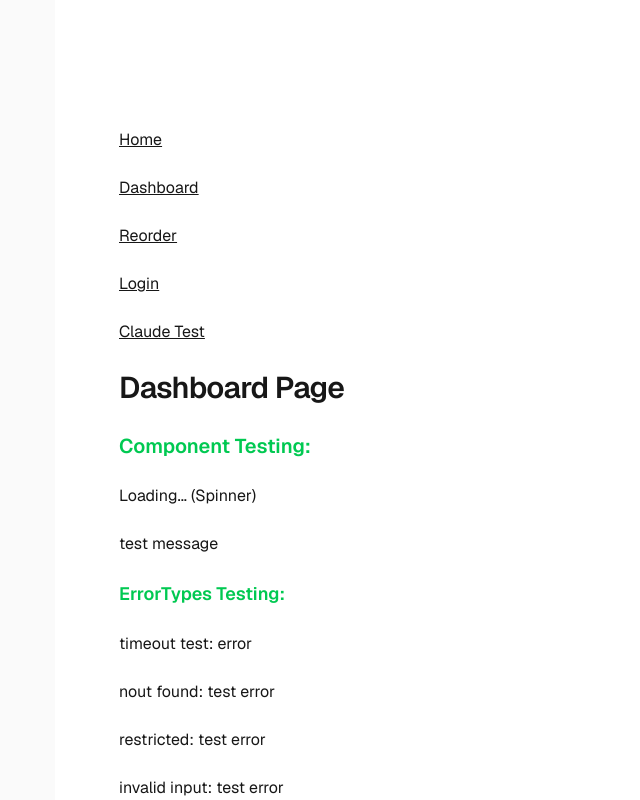
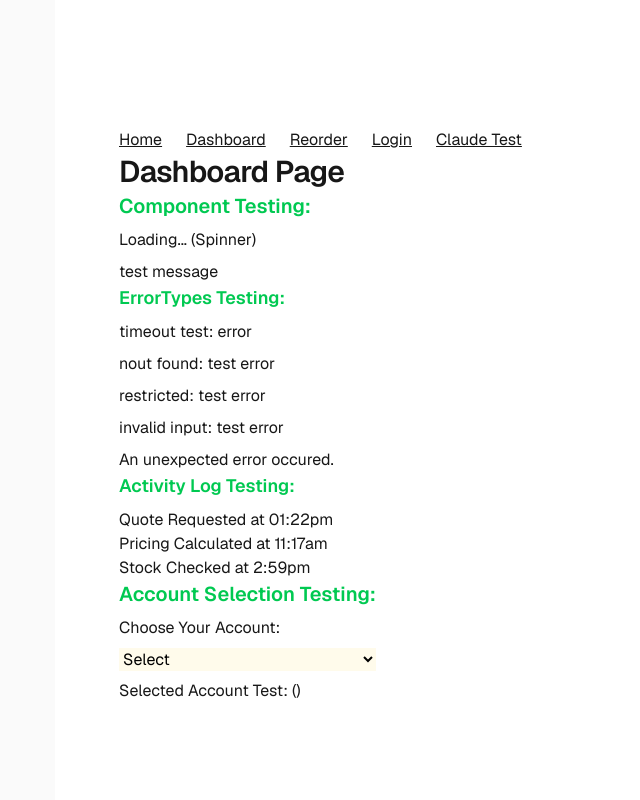
Before and after one commit to mtq01/apollo, a Next.js app: page /dashboard in a window 1280 px wide. Shown: the top 800 px of the page, without its empty margins (201-841 px from the left). Built offline with nearby package versions, Linux system fonts and the light colour scheme.

Commit message:
Day 5: Build The Account Selector

```diff
--- a/app/dashboard/page.tsx
+++ b/app/dashboard/page.tsx
@@ -7,12 +7,16 @@ import DisplayActivity from "@/components/activity-log/ActivityLog";
 
 // this is throwaway data, stored in its own file to keep it clean.
 import { logData } from "@/components/activity-log/testData";
+import SelectAccount from "@/components/account/AccountSelector";
+import { accountList } from "@/components/account/AccountSelector";
 
 export default function Home() {
   return (
     <div className="flex flex-col flex-1 items-center justify-center bg-zinc-50 font-sans dark:bg-black">
       <main className="flex flex-1 w-full max-w-3xl flex-col items-center justify-between py-32 px-16 bg-white dark:bg-black sm:items-start">
-        <div className="flex flex-col items-center gap-6 text-center sm:items-start sm:text-left">
+
+        {/* Nav Links Testing */}
+        <div className="flex flex-row items-center gap-6 text-center sm:items-start sm:text-left">
           <Link className="underline hover:no-underline" href="/">
             Home
           </Link>
@@ -30,37 +34,73 @@ export default function Home() {
           <Link className="underline hover:no-underline" href="/claudetest">
             Claude Test
           </Link>
+        </div>
 
-          <h1 className="max-w-xs text-3xl font-semibold leading-10 tracking-tight">
-            Dashboard Page
-          </h1>
+        <h1 className="max-w-xs text-3xl font-semibold leading-10 tracking-tight">
+          Dashboard Page
+        </h1>
 
-          <h2 className="text-xl font-semibold text-green-500">Component Testing: </h2>
+
+      {/* Component Testing */}
+        <div className="flex flex-col gap-2">
+          <h2 className="text-xl font-semibold text-green-500">
+            Component Testing:{" "}
+          </h2>
           <Spinner />
           <EmptyState message="test message" />
+        </div>
 
+
+        {/* ErrorTypes Testing */}
+        <div className="flex flex-col gap-2">
           {/* ErrorMessage expect the full ErrorType object, not just text, so it looks like this: */}
-
-          <h2 className="text-lg font-semibold text-green-500">ErrorTypes Testing:</h2>
-          <ErrorMessage error={{ type: "timeout", message: "timeout test: error"}} />
-          <ErrorMessage error={{ type: "not found", message: "nout found: test error"}} />
-          <ErrorMessage error={{ type: "restricted", message: "restricted: test error"}} />
-          <ErrorMessage error={{ type: "invalid input", message: "invalid input: test error"}} />
+          <h2 className="text-lg font-semibold text-green-500">
+            ErrorTypes Testing:
+          </h2>
+          <ErrorMessage
+            error={{ type: "timeout", message: "timeout test: error" }}
+          />
+          <ErrorMessage
+            error={{ type: "not found", message: "nout found: test error" }}
+          />
+          <ErrorMessage
+            error={{ type: "restricted", message: "restricted: test error" }}
+          />
+          <ErrorMessage
+            error={{
+              type: "invalid input",
+              message: "invalid input: test error",
+            }}
+          />
           {/*
             Passing an invalid 'type' to on purpose test the switch's default fallback case.
                - TypeScript normally blocks this since "unexpected" isn't a real ErrorType value.
                - Going through 'as unknown as ErrorType' forces it through for this one test case only.
                - Only used for testing the fallback on purpose, not in real app code
           */}
-          <ErrorMessage error={{ type: "unexpected", message: "Test"} as unknown as ErrorType} />
+          <ErrorMessage
+            error={
+              { type: "unexpected", message: "Test" } as unknown as ErrorType
+            }
+          />
+        </div>
+
+          {/* Activity Log Output Testing */}
+        <div className="flex flex-col gap-2">
+          <h2 className="text-lg font-semibold text-green-500">
+            Activity Log Testing:
+          </h2>
+
+          <DisplayActivity events={logData} />
+        </div>
 
 
-
-          {/* Activity Log Output Testing */}
-          <h2 className="text-lg font-semibold text-green-500">Activity Log Testing:</h2>
-
-          <DisplayActivity events={logData} />
-
+            {/* Account Selection Testing */}
+        <div className="flex flex-col gap-2">
+          <h2 className="text-xl font-semibold text-green-500">
+            Account Selection Testing:
+          </h2>
+          <SelectAccount accounts={accountList} />
         </div>
       </main>
     </div>
--- a/app/login/page.tsx
+++ b/app/login/page.tsx
@@ -25,6 +25,7 @@ export default function Home() {
           <h1 className="max-w-xs text-3xl font-semibold leading-10 tracking-tight text-black dark:text-zinc-50">
             Login Page
           </h1>
+
         </div>
       </main>
     </div>
--- /dev/null
+++ b/components/account/AccountSelector.tsx
@@ -0,0 +1,85 @@
+"use client";
+/* runs in the browser, not the server (required for useState and useChange */
+
+import { UserContext } from "@/types";
+// rawAccounts is a local variable name we give the data once imported so we can use it later (its delcared right here in the import line)
+import rawAccounts from "../../data/accounts.json";
+import { useState } from "react";
+
+/*
+[Documentation]
+    useState hook:              https://react.dev/learn/state-a-components-memory
+    Handling events (onChange): https://react.dev/learn/responding-to-events
+    Type assertions (as):       https://www.typescriptlang.org/docs/handbook/2/everyday-types.html#type-assertions
+    Optional chaining (?.):     https://developer.mozilla.org/en-US/docs/Web/JavaScript/Reference/Operators/Optional_chaining
+
+
+accountList]
+    - rawAccounts is the raw JSON data from the import above. TypeScript can't
+      verify its shape since JSON files have no types.
+    - "as UserContext[]" is a type assertion. It doesn't check anything, it just
+      tells TypeScript to trust the shape. Bad data won't be caught until runtime.
+    - accountList is the typed, exported version. Other files (like the login page)
+      can import it directly instead of casting the raw JSON themselves.
+
+[SelectAccount Function]
+    - Renders a dropdown of accounts and tracks which one is selected.
+    - Takes "accounts" as a prop. Doesn't own any data, the caller decides what to show.
+
+[selectedAccount state]
+    - Stores the id of the currently picked account.
+    - Starts as null, since nothing is selected yet.
+    - setSelectedAccount updates it.
+
+[onChange]
+    - Runs when the user picks a different option.
+    - event.target.value is always a string, so Number(...) converts it to match
+      our state's type (ids are numbers).
+
+[accounts.map]
+    - Turns each account into an <option>.
+    - value={user.id} is what onChange reads, separate from the displayed text.
+    - key={user.id} is required for React to track each option.
+*/
+
+// Stores the JSON data from 'rawAccounts' and tells TypeScript to trust that it matches the UserContext[] shape (rawAccounts as UserContext)
+export const accountList: UserContext[] = rawAccounts as UserContext[];
+
+
+// on the dashboard page, we pass 'accountList' in as the 'accounts' prop, which gives this component the data to work with
+function SelectAccount({ accounts }: { accounts: UserContext[] }) {
+
+  // currently selected accound ID. Can be a number or null, starts as null.
+  const [selectedAccount, setSelectedAccount] = useState<number | null>(null);
+
+  return (
+    <>
+      <label htmlFor="account-select">Choose Your Account:</label>
+      <select
+        className="bg-amber-50 text-black"
+        name="account"
+        id="account-select"
+        // updates state with the selected ID (converted to a number)
+        onChange={(event) => setSelectedAccount(Number(event.target.value))}
+      >
+        {/* default option, what you see before choosing */}
+        <option value="">Select</option>
+
+        {/* renders one <option> per account. a KEY is required for list rendering */}
+        {accounts.map((user) => (
+          <option key={user.id} value={user.id}>
+            {user.name} - {user.role} ({user.warehouse})
+          </option>
+        ))}
+      </select>
+
+      {/* temporary test line, delete once confirming it works */}
+      <p>
+        Selected Account Test: ({selectedAccount}){" "}
+        {accounts.find((a) => a.id === selectedAccount)?.name}
+      </p>
+    </>
+  );
+}
+
+export default SelectAccount;
--- a/data/accounts.json
+++ b/data/accounts.json
@@ -1,17 +1,23 @@
 [
   {
-    "role": "buyer",
+    "id": 1,
+    "name": "Alex",
+    "role": "admin",
     "accountType": "standard",
     "warehouse": "Vancouver"
   },
   {
+    "id": 2,
+    "name": "Mahtab",
     "role": "manager",
     "accountType": "contract",
     "warehouse": "Toronto"
   },
   {
+    "id": 3,
+    "name": "Mike",
     "role": "buyer",
-    "accountType": "contract",
+    "accountType": "standard",
     "warehouse": "Calgary"
   }
 ]
--- a/types.ts
+++ b/types.ts
@@ -23,13 +23,15 @@
 //A tuple is like an array, but: it has a fixed length and each position has a specific type.  type ProductInfo = [string, number];
 
 // User roles
-export type Role = "buyer" | "manager";
+export type Role = "buyer" | "manager" | "admin";
 
 // Account types
 export type AccountType = "standard" | "contract";
 
 // User context
 export interface UserContext {
+  id: number;
+  name: string;
   role: Role;
   accountType: AccountType;
   warehouse: string;
```
